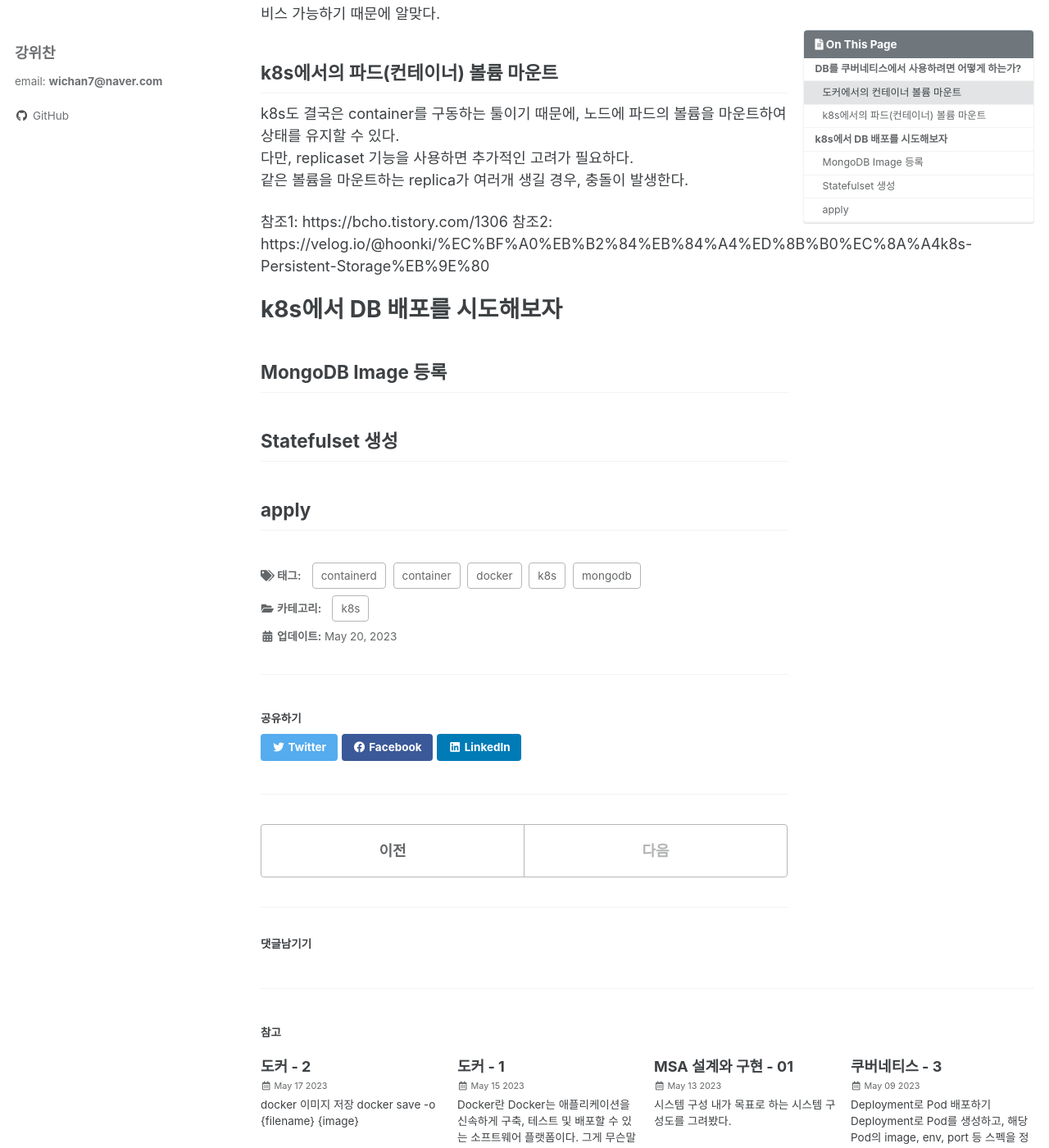
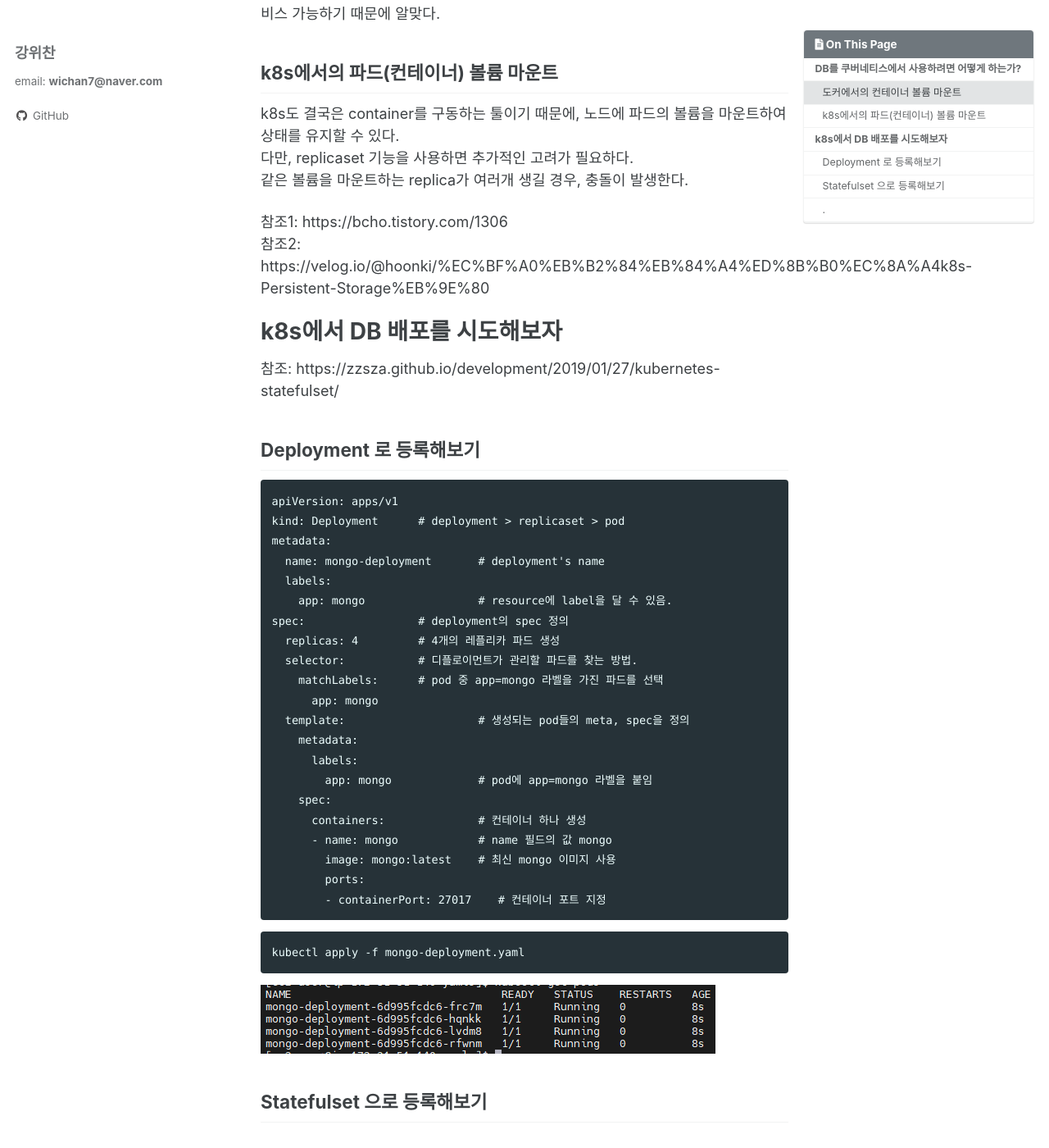
Before and after one commit to wichan7/wichan7.github.io, a Jekyll site: the page built from _posts/2023-05-20-k8s-04.md, in a window 1280 px wide and 1400 px high, scrolled down 627 px. Shown: the whole window at 82% size. Built offline with Jekyll 4.4.1, drawn with Linux system fonts in a browser that asks for light colours; cached includes are drawn as plain includes; comment, search, counter and statistics services are not loaded.

Commit message:
modified:   _posts/2023-05-20-k8s-04.md new file:   assets/images/k8s/0522_pods.png

````diff
--- a/_posts/2023-05-20-k8s-04.md
+++ b/_posts/2023-05-20-k8s-04.md
@@ -33,6 +33,37 @@ k8s도 결국은 container를 구동하는 툴이기 때문에, 노드에 파드
 참조2: https://velog.io/@hoonki/%EC%BF%A0%EB%B2%84%EB%84%A4%ED%8B%B0%EC%8A%A4k8s-Persistent-Storage%EB%9E%80
 
 # k8s에서 DB 배포를 시도해보자
-## MongoDB Image 등록
-## Statefulset 생성
-## apply
+참조: https://zzsza.github.io/development/2019/01/27/kubernetes-statefulset/
+
+## Deployment 로 등록해보기
+```
+apiVersion: apps/v1
+kind: Deployment      # deployment > replicaset > pod
+metadata:
+  name: mongo-deployment       # deployment's name
+  labels:
+    app: mongo                 # resource에 label을 달 수 있음.
+spec:                 # deployment의 spec 정의
+  replicas: 4         # 4개의 레플리카 파드 생성
+  selector:           # 디플로이먼트가 관리할 파드를 찾는 방법.
+    matchLabels:      # pod 중 app=mongo 라벨을 가진 파드를 선택
+      app: mongo
+  template:                    # 생성되는 pod들의 meta, spec을 정의
+    metadata:
+      labels:
+        app: mongo             # pod에 app=mongo 라벨을 붙임
+    spec:
+      containers:              # 컨테이너 하나 생성
+      - name: mongo            # name 필드의 값 mongo
+        image: mongo:latest    # 최신 mongo 이미지 사용
+        ports:
+        - containerPort: 27017    # 컨테이너 포트 지정
+```
+```
+kubectl apply -f mongo-deployment.yaml
+```
+{% raw %}![structure](/assets/images/k8s/0522_pods.png){% endraw %}
+
+## Statefulset 으로 등록해보기
+
+## .
````
Also changed, not shown: assets/images/k8s/0522_pods.png (added).
